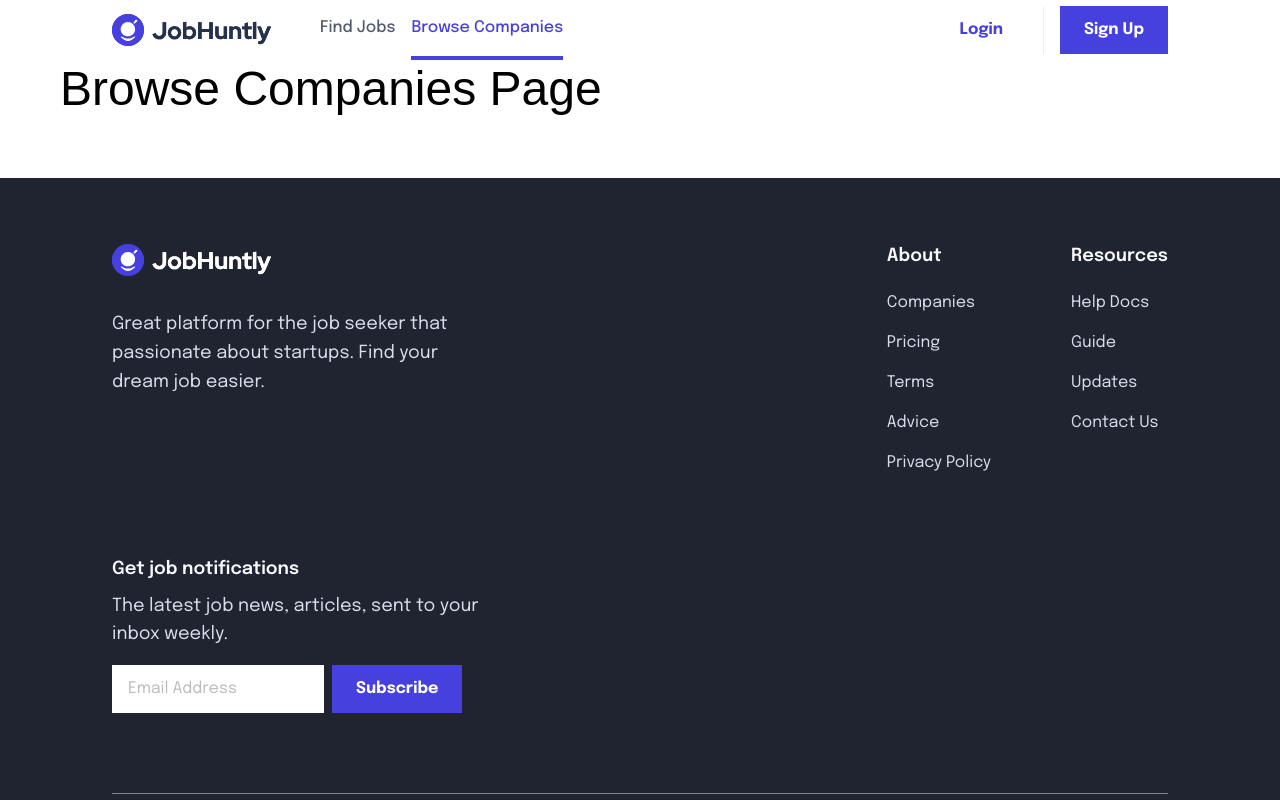
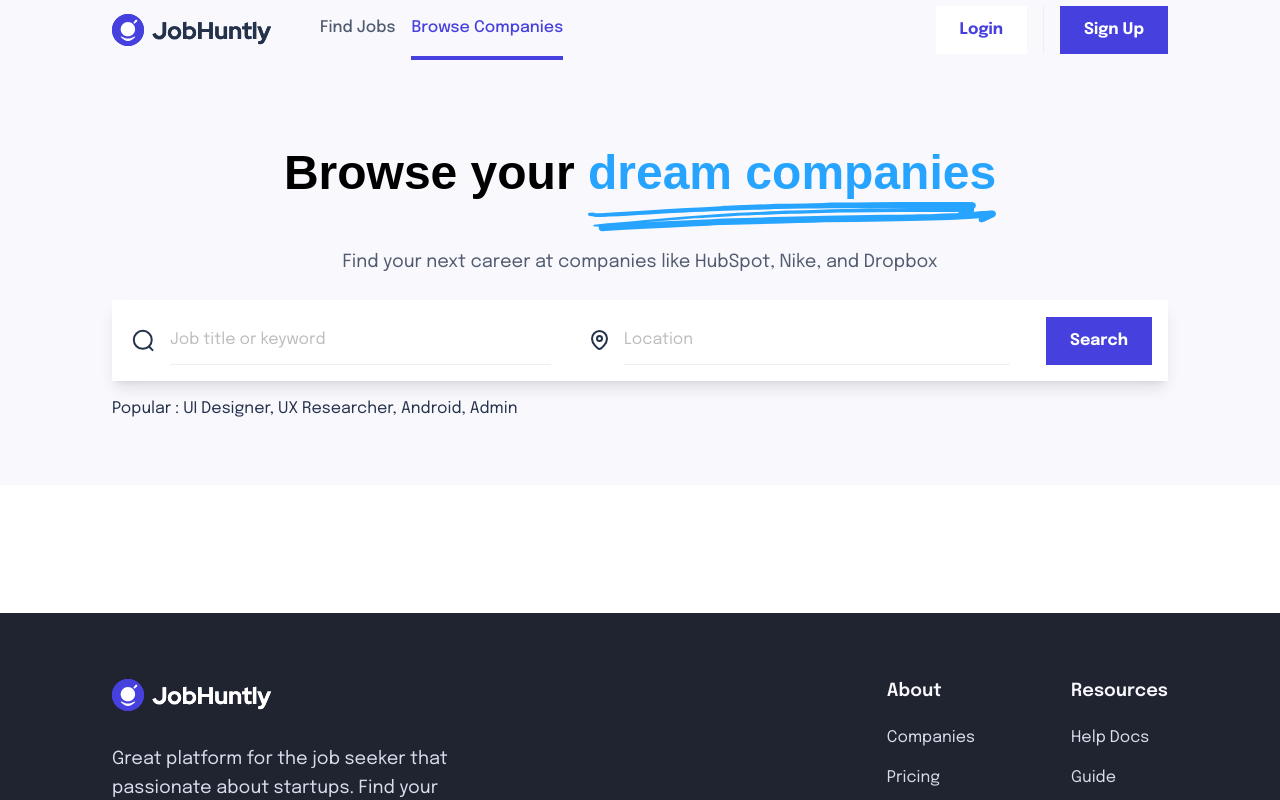
Before and after one commit to JLDaquipa/jobhuntly-website, a React (Vite) app: page /browse in a window 1280 px wide. Shown: the top 800 px of the page. Built offline with nearby package versions, Linux system fonts and the light colour scheme; a web font is replaced by a local one.

Commit message:
Added browse companies page header

```diff
--- a/src/pages/BrowseCompanies.jsx
+++ b/src/pages/BrowseCompanies.jsx
@@ -1,7 +1,33 @@
+import SearchBar from "../components/SearchBar";
+import { drawline } from "../assets/images";
 
 const BrowseCompanies = () => {
   return (
-    <div className="max-container text-4xl font-clashDisplay p-[60px]">Browse Companies Page</div>
+    <section className='font-epilogue'>
+      <div className='padding-x bg-neutral-0 py-10 lg:pt-36 lg:pb-16'>
+        <div className='max-container'>
+          <h2 className="font-clashDisplay font-semibold text-4xl text-center mb-4">
+            Browse your <span className="text-accent-blue w-min inline-block whitespace-nowrap">
+              dream companies
+              <img className="w-full" src={drawline}/>
+            </span>
+          </h2>
+          <p className='text-lg text-neutral-80 text-center mb-6'>Find your next career at companies like HubSpot, Nike, and Dropbox</p>
+          <SearchBar />
+          <p className="text-neutral-100 mt-4">
+            Popular : UI Designer, UX Researcher, Android, Admin
+          </p>
+        </div>
+      </div>
+      <div className="hidden max-lg:block py-3 border-y-[1px]">
+        {/* <FilterModal /> */}
+      </div>
+      <section className='py-10 lg:py-16 padding-x'>
+        <div className='max-container'>
+          {/* <JobList /> */}
+        </div>
+      </section>
+    </section>
   )
 }
 
```
